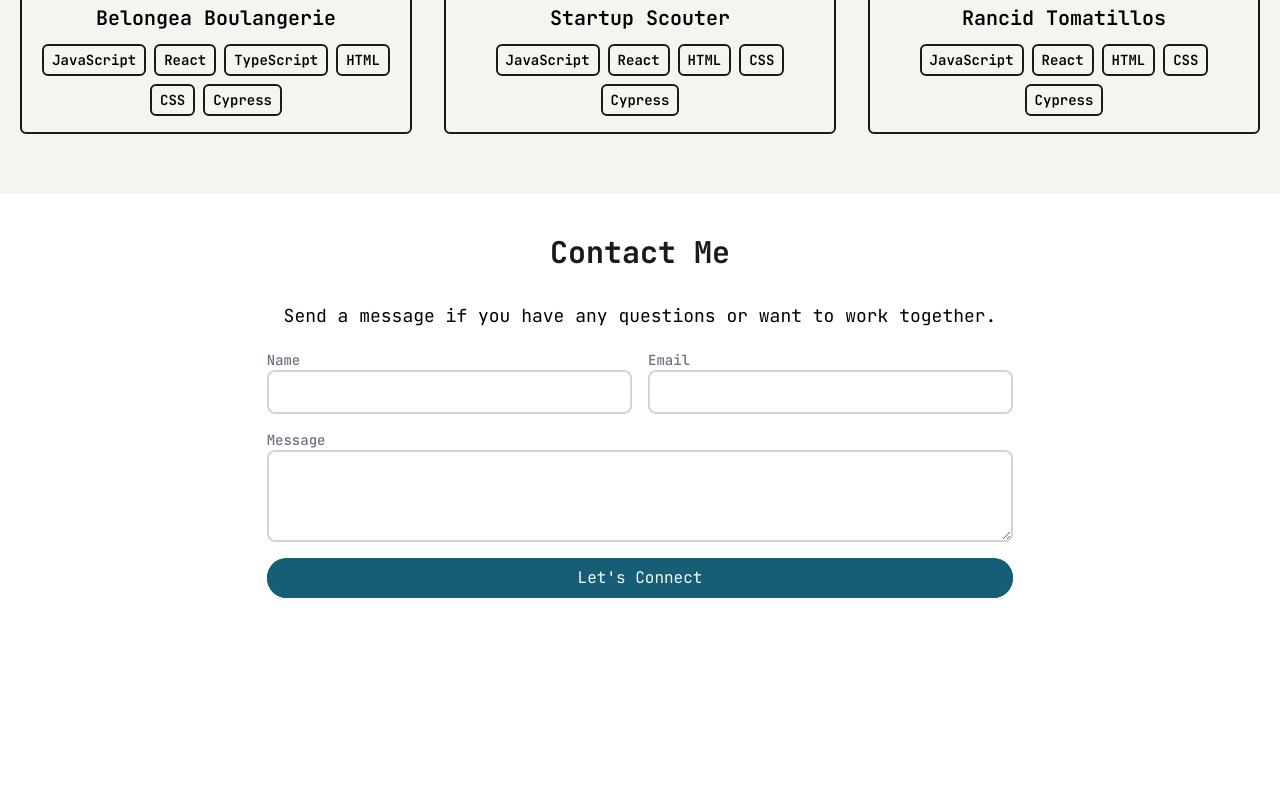
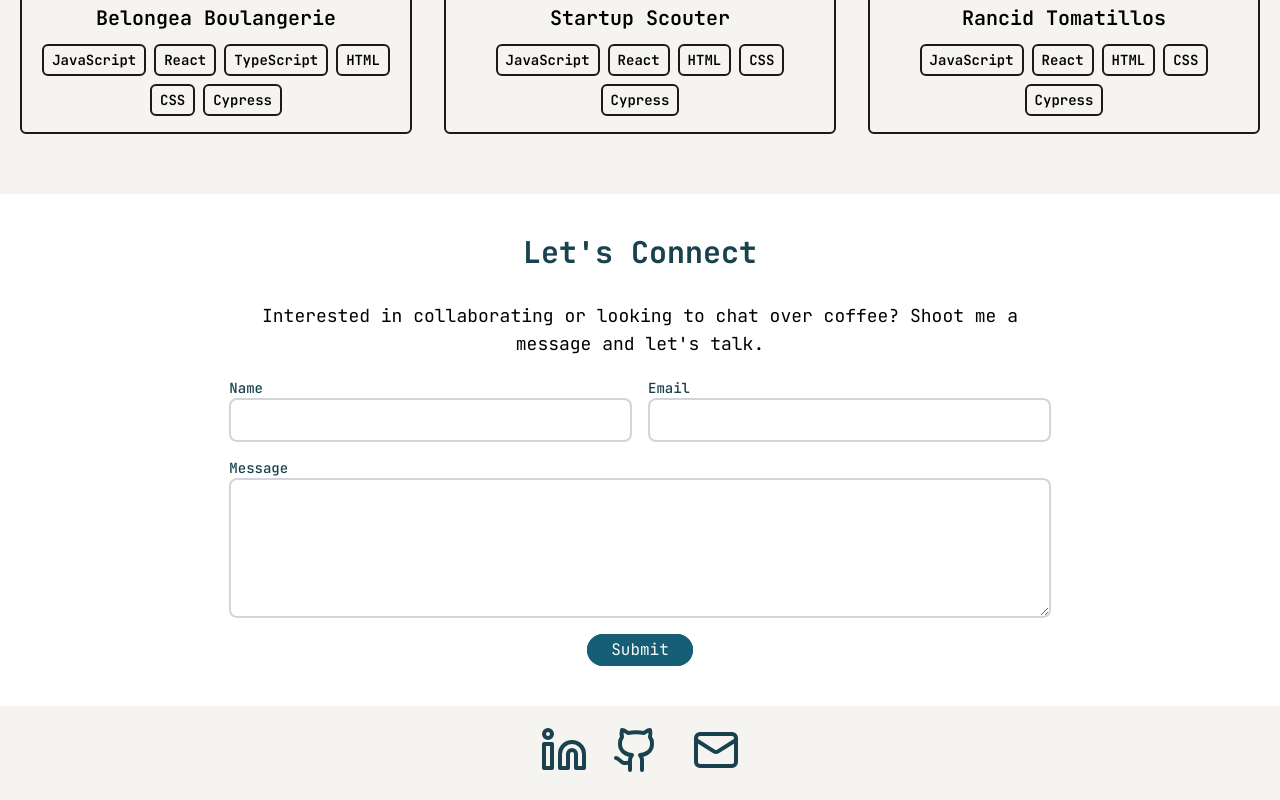
Before and after one commit to rsteckline/portfolio, a React (Vite) app: page / in a window 1280 px wide. Shown: the part 1509-2309 px from the top of the page. Before the commit the page ends 2211 px from the top, so only its background shows below. Built offline with nearby package versions, Linux system fonts and the light colour scheme; some icons are missing.

Commit message:
Fix contact form consistency issues

```diff
--- a/src/components/Contact.jsx
+++ b/src/components/Contact.jsx
@@ -8,48 +8,52 @@ function Contact() {
         <form
           action="https://getform.io/f/bzyllzea"
           method="POST"
-          className="flex flex-col w-full md:w-7/12"
+          className="flex flex-col w-full md:w-8/12 md:px-4 px-6"
         >
-          <span className="text-center"><Title>Contact Me</Title></span>
-          <p class="mb-5 text-lg text-center">
-    Send a message if you have any questions or want to work together.
+          <span className="text-center"><Title>Let's Connect</Title></span>
+          <p className="mb-5 text-lg text-center">
+          Interested in collaborating or looking to chat over coffee? Shoot me a message and let's talk.
           </p>
           <div className="flex flex-col sm:flex-row gap-4 mb-4">
-          <div className="flex flex-col flex-grow">
-            <label htmlFor="name" className="block text-sm font-medium text-gray-500">Name</label>
+            <div className="flex flex-col w-full sm:w-auto sm:flex-grow">
+              <label htmlFor="name" className="block text-sm font-medium text-main">Name</label>
               <input
                 required
                 type="text"
                 name="name"
-              className="p-2 bg-transparent border-2 rounded-lg focus:ring-primary focus:border-primary border-gray-300"
+                className="p-2 bg-transparent border-2 rounded-lg focus:ring-primary focus:border-primary border-gray-300 w-full"
                 minLength="2"
               />
             </div>
-            <div className="flex flex-col flex-grow">
-            <label htmlFor="email" className="block text-sm font-medium text-gray-500">Email</label>
+            <div className="flex flex-col w-full sm:w-auto sm:flex-grow">
+              <label htmlFor="email" className="block text-sm font-medium text-main">Email</label>
               <input
                 required
                 type="email"
                 name="email"
-              className="p-2 bg-transparent border-2 rounded-lg focus:ring-primary focus:border-primary border-gray-300"
+                className="p-2 bg-transparent border-2 rounded-lg focus:ring-primary focus:border-primary border-gray-300 w-full"
                 minLength="5"
               />
             </div>
           </div>
-          <label for="message" class="block text-sm font-medium text-gray-500">Message</label>
+          <div className="flex flex-col w-full">
+            <label htmlFor="message" className="block text-sm font-medium text-main">Message</label>
             <textarea
               required
               name="message"
-            rows="3"
-            className="p-2 mb-4 bg-transparent border-2 rounded-lg focus:ring-primary focus:border-primary  border-gray-300"
+              rows="5"
+              className="p-2 mb-4 bg-transparent border-2 rounded-lg focus:ring-primary focus:border-primary border-gray-300 w-full"
               minLength="5"
             />
+          </div>
+          <div className="flex justify-center">
             <button
               type="submit"
-            className="relative z-0 h-10 rounded-full bg-cyan-800 px-6 text-neutral-50 after:content-[''] after:absolute after:left-0 after:top-0 after:-z-10 after:h-full after:w-full after:rounded-full after:bg-cyan-800 hover:after:scale-x-125 hover:after:scale-y-150 hover:after:opacity-0 hover:after:transition hover:after:duration-500 active:scale-95 active:bg-cyan-700"
+              className="relative z-0 h-8 rounded-full bg-cyan-800 px-6 text-neutral-50 after:content-[''] after:absolute after:left-0 after:top-0 after:-z-10 after:h-full after:w-full after:rounded-full after:bg-cyan-800 hover:after:scale-x-125 hover:after:scale-y-150 hover:after:opacity-0 hover:after:transition hover:after:duration-500 active:scale-95 active:bg-cyan-700"
             >
-            Let's Connect
+              Submit
             </button>
+          </div>
         </form>
       </div>
     </div>
--- a/src/components/Footer.jsx
+++ b/src/components/Footer.jsx
@@ -1,12 +1,18 @@
 import React from "react";
+import { Mail, Linkedin, Github } from "lucide-react";
 
 function Footer() {
   return (
-    <div className="py-5 text-center">
-      <a href="https://www.linkedin.com/in/rsteckline"><i className="ci ci-linkedin ci-5x mr-6 hover:cursor-pointer"></i></a>
-      <a href="https://www.github.com/rsteckline"><i className="ci ci-github ci-5x mr-8 hover:cursor-pointer"></i></a>
-      <a href="mailto:rsteckline@gmail.com"><i className="ci ci-gmail ci-5x hover:cursor-pointer"></i></a>
-
+    <div className="py-5 text-center bg-cream">
+      <a href="https://www.linkedin.com/in/rsteckline" className="inline-block mr-6 hover:cursor-pointer text-main">
+        <Linkedin size={48} className="mx-auto" />
+      </a>
+      <a href="https://www.github.com/rsteckline" className="inline-block mr-8 hover:cursor-pointer text-main">
+        <Github size={48} className="mx-auto" />
+      </a>
+      <a href="mailto:rsteckline@gmail.com" className="inline-block hover:cursor-pointer text-main">
+        <Mail size={48} className="mx-auto" />
+      </a>
     </div>
   );
 }
--- a/src/components/Title.jsx
+++ b/src/components/Title.jsx
@@ -4,7 +4,7 @@ function Title( { children, id }) {
   return (
    <h1
     id={id && id}
-    className="text-3xl font-bold decoration-4 mb-8 text-stone-900"
+    className="text-3xl font-bold decoration-4 mb-8 text-main"
    >
     {children}
    </h1>
```
Lines whose indentation alone changed are shown as unchanged.
